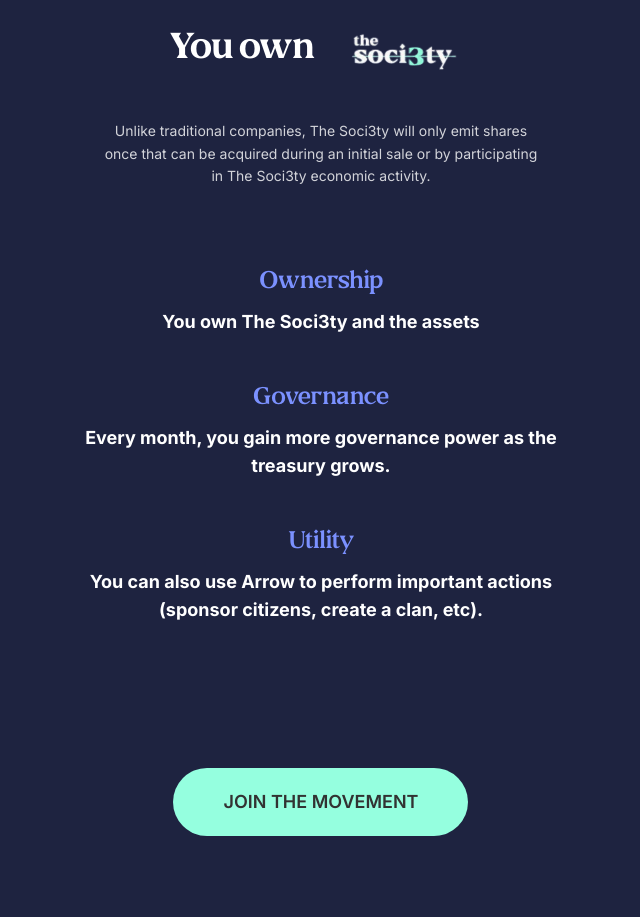
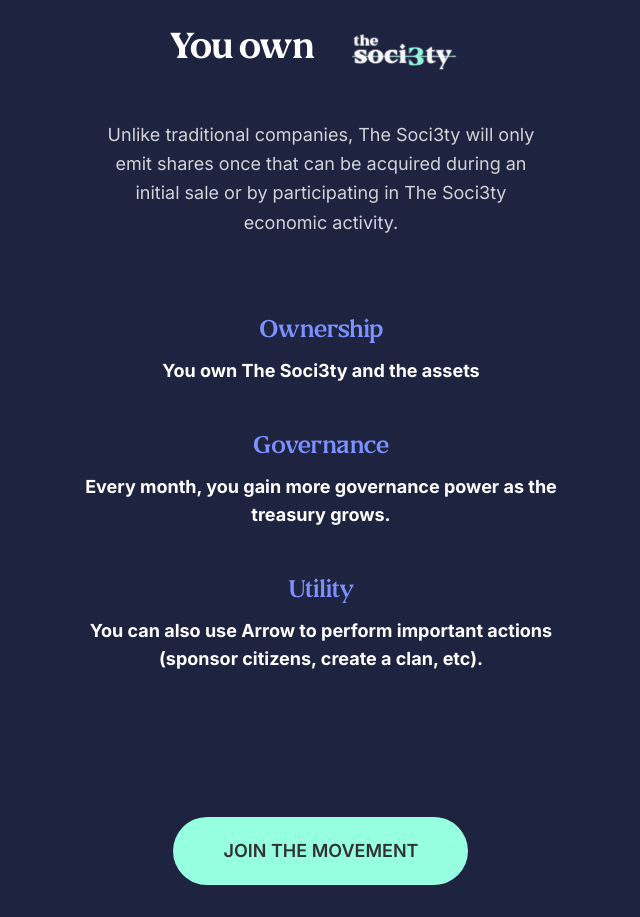
Before and after one commit to Githaiga22/the_Soci3ty-Front-end, a Next.js app: page / in a window 1280 px wide. Shown: the part 4980-5897 px from the top of the page, without its empty margins (319-959 px from the left). Built offline with nearby package versions, Linux system fonts and the light colour scheme.

Commit message:
refactor: increase paragraph font size for better readability

```diff
--- a/src/app/page.jsx
+++ b/src/app/page.jsx
@@ -266,7 +266,7 @@
             </span>
           </h2>
 
-          <p className="text-white/80 text-sm max-w-md mx-auto mb-20 leading-relaxed font-Neue Montreal">
+          <p className="text-white/80 text-lg max-w-md mx-auto mb-20 leading-relaxed font-Neue Montreal">
             Unlike traditional companies, The Soci3ty will only emit shares once that can be acquired during an initial
             sale or by participating in The Soci3ty economic activity.
           </p>
```
